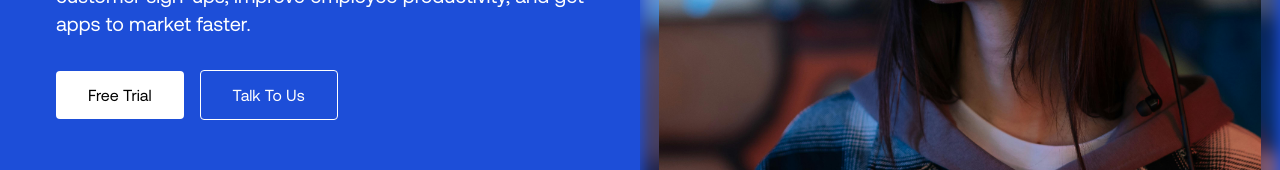
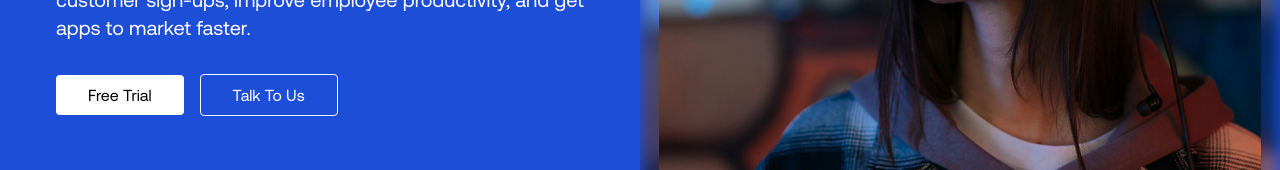
Before and after one commit to ranselorm/berth-site, a React (Vite) app: page /resources in a window 1280 px wide. Shown: the part 445-615 px from the top of the page. Built offline with nearby package versions, Linux system fonts and the light colour scheme.

Commit message:
Modify navbar

```diff
--- a/src/components/Button.tsx
+++ b/src/components/Button.tsx
@@ -8,7 +8,7 @@ interface ButtonProps {
 const Button: React.FC<ButtonProps> = ({ text, bgColor }) => {
   return (
     <button
-      className={`px-8 py-3 rounded hover:bg-gray-100 transition capitalize font-primary  ${
+      className={`px-8 py-2 rounded hover:bg-gray-100 transition capitalize font-primary  ${
         bgColor ? "text-black" : "bg-none text-white border border-white"
       }`}
       style={{
--- a/src/components/Navbar.tsx
+++ b/src/components/Navbar.tsx
@@ -22,7 +22,6 @@ const NavBar: React.FC = () => {
         <img src="/icons/logo.png" alt="Logo" className="h-10" />
       </Link>
 
-      {/* Hamburger Menu Icon */}
       <button
         className="md:hidden text-2xl"
         onClick={toggleMenu}
@@ -31,7 +30,6 @@ const NavBar: React.FC = () => {
         <Icon icon={isMenuOpen ? "mdi:close" : "mdi:menu"} />
       </button>
 
-      {/* Desktop View */}
       <div className="hidden md:flex space-x-8">
         {navLinks.map((link, index) => (
           <Link
```
